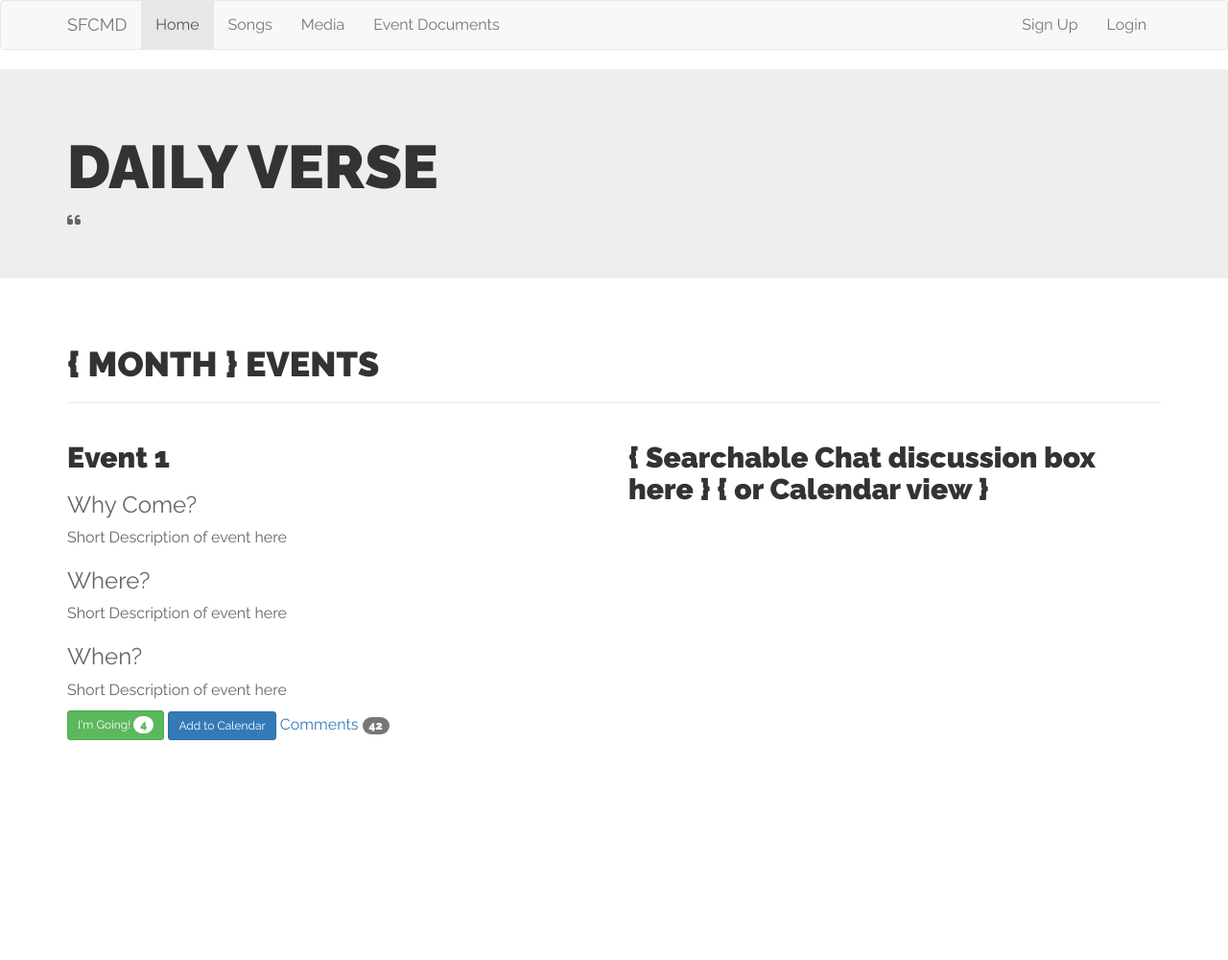
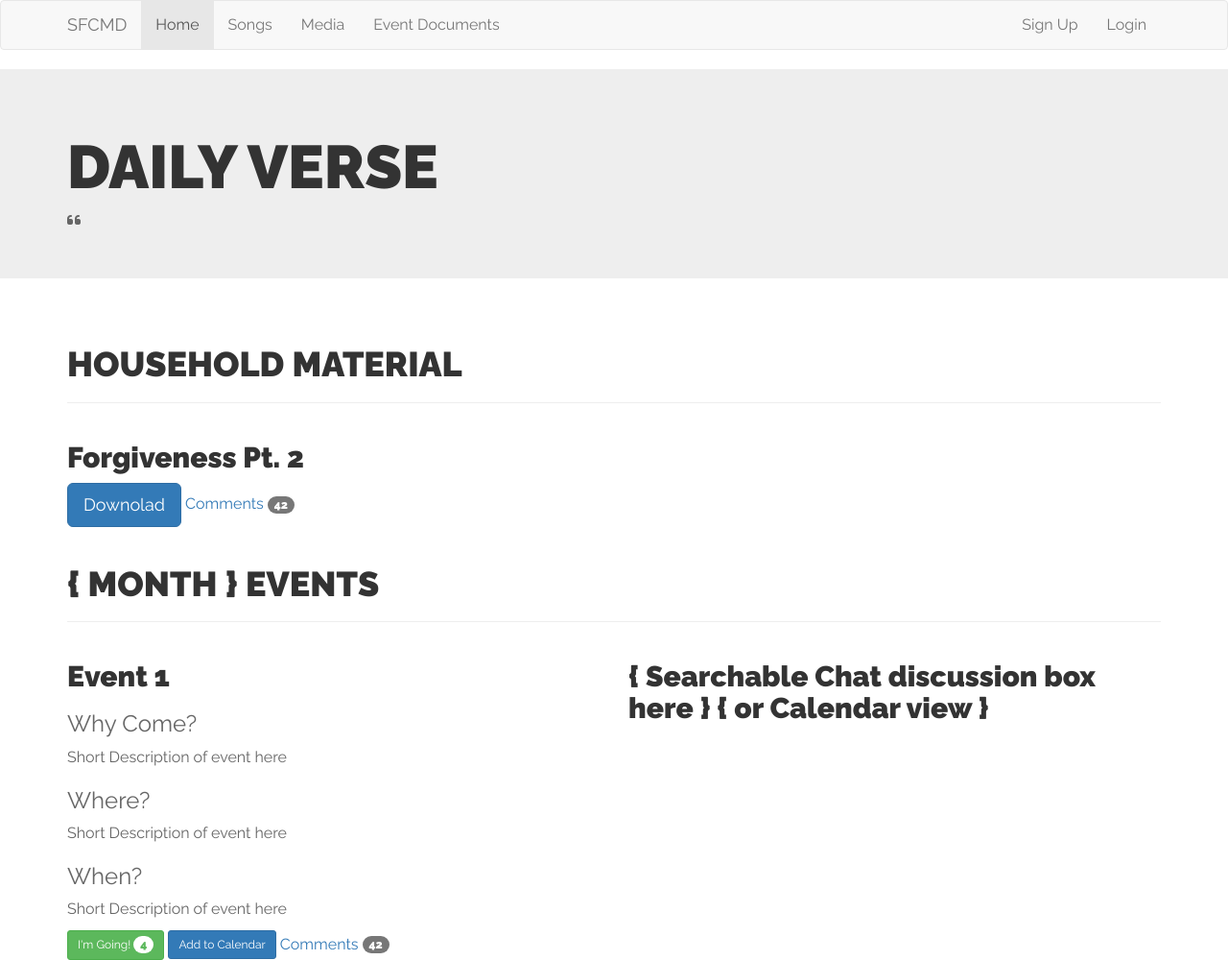
Before and after one commit to rhyanvargas/sfcmd, a plain HTML site: page index.html in a window 1280 px wide. Shown: the whole page at 96% size. Before the commit the page ends 800 px from the top, so only its background shows below. Drawn offline with nearby package versions, Linux system fonts and the light colour scheme.

Commit message:
add household material

```diff
--- a/index.html
+++ b/index.html
@@ -69,6 +69,22 @@
     </div>
   </div>
 
+  <!-- HOUSEHOLD MATERIAL -->
+  <section class=" container">
+    <div class="page-header">
+      <h1 class="section-title">HOUSEHOLD MATERIAL</h1>
+    </div>
+    <div class="row">
+      <!-- Left Event Column -->
+      <div class="col-md-6 col-sm-12">
+        <!-- Event Title -->
+        <h2>Forgiveness Pt. 2</h2>
+        <!-- CTA Buttons -->
+        <button class="btn btn-lg btn-primary">Downolad</button>
+        <a href="https://www.formed.org/course/57f515f358df5dc02171db77/lesson/581364680069af44022b1d86">Comments <span class="badge">42</span></a>
+      </div>
+    </div>
+  </section>
   <!-- EVENT SECTION -->
   <section class=" container">
     <div class="page-header">
```
Also changed, not shown: 2 other files.
